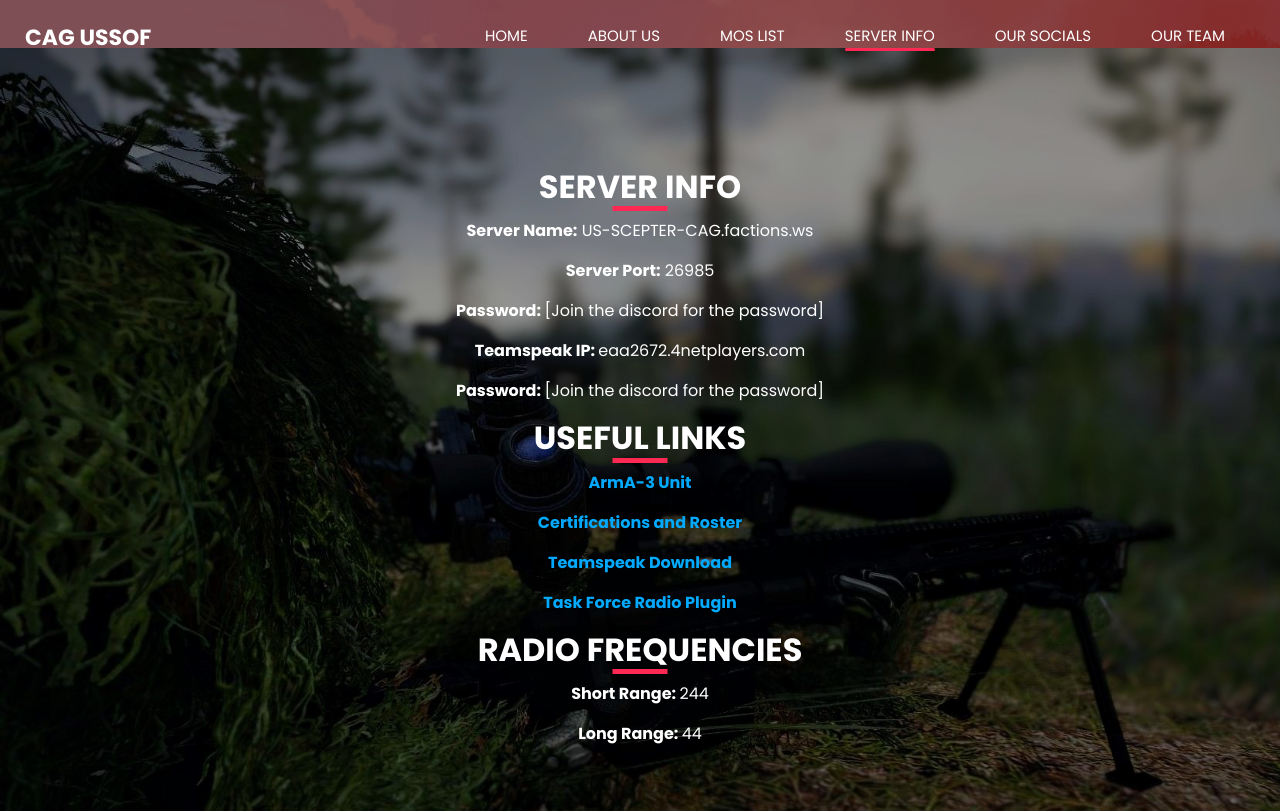
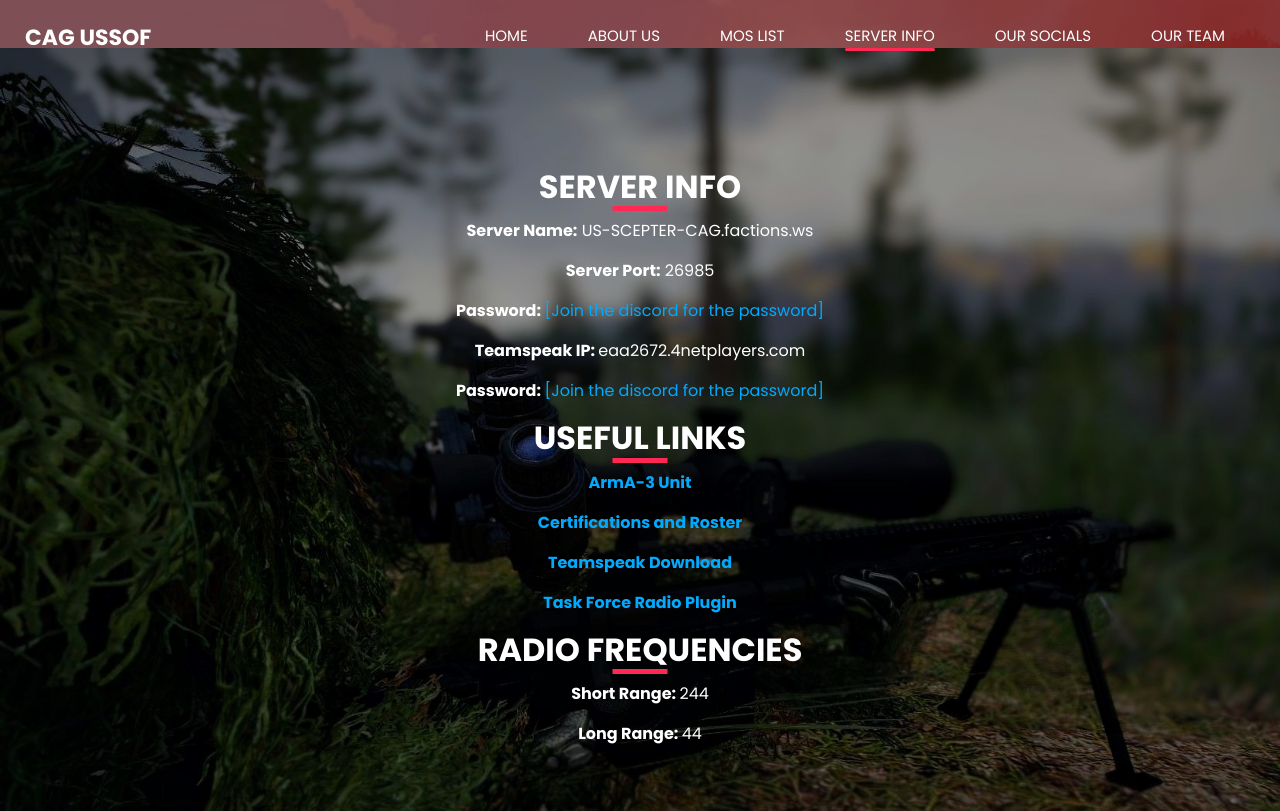
Before and after one commit to a3-us-army/US-Army-WebsiteA3, a plain HTML site: page server-info.html in a window 1280 px wide. Shown: the top 811 px of the page. Drawn offline with nearby package versions, Linux system fonts and the light colour scheme.

Commit message:
server info now links to discord

```diff
--- a/server-info.html
+++ b/server-info.html
@@ -94,10 +94,10 @@
       </div>
         <p><strong>Server Name:</strong> US-SCEPTER-CAG.factions.ws</p>
         <p><strong>Server Port:</strong> 26985</p>
-        <p><strong>Password: </strong>[Join the discord for the password]</p>
+        <p><strong>Password: </strong><a href="https://go.xanderxx.xyz/cag-discord">[Join the discord for the password]</a></p>
 
         <p><strong>Teamspeak IP: </strong>eaa2672.4netplayers.com</p>
-        <p><strong>Password: </strong>[Join the discord for the password]</p>
+        <p><strong>Password: </strong><a href="https://go.xanderxx.xyz/cag-discord">[Join the discord for the password]</a></p>
 
         <div class="heading_container">
         <h2>
```
